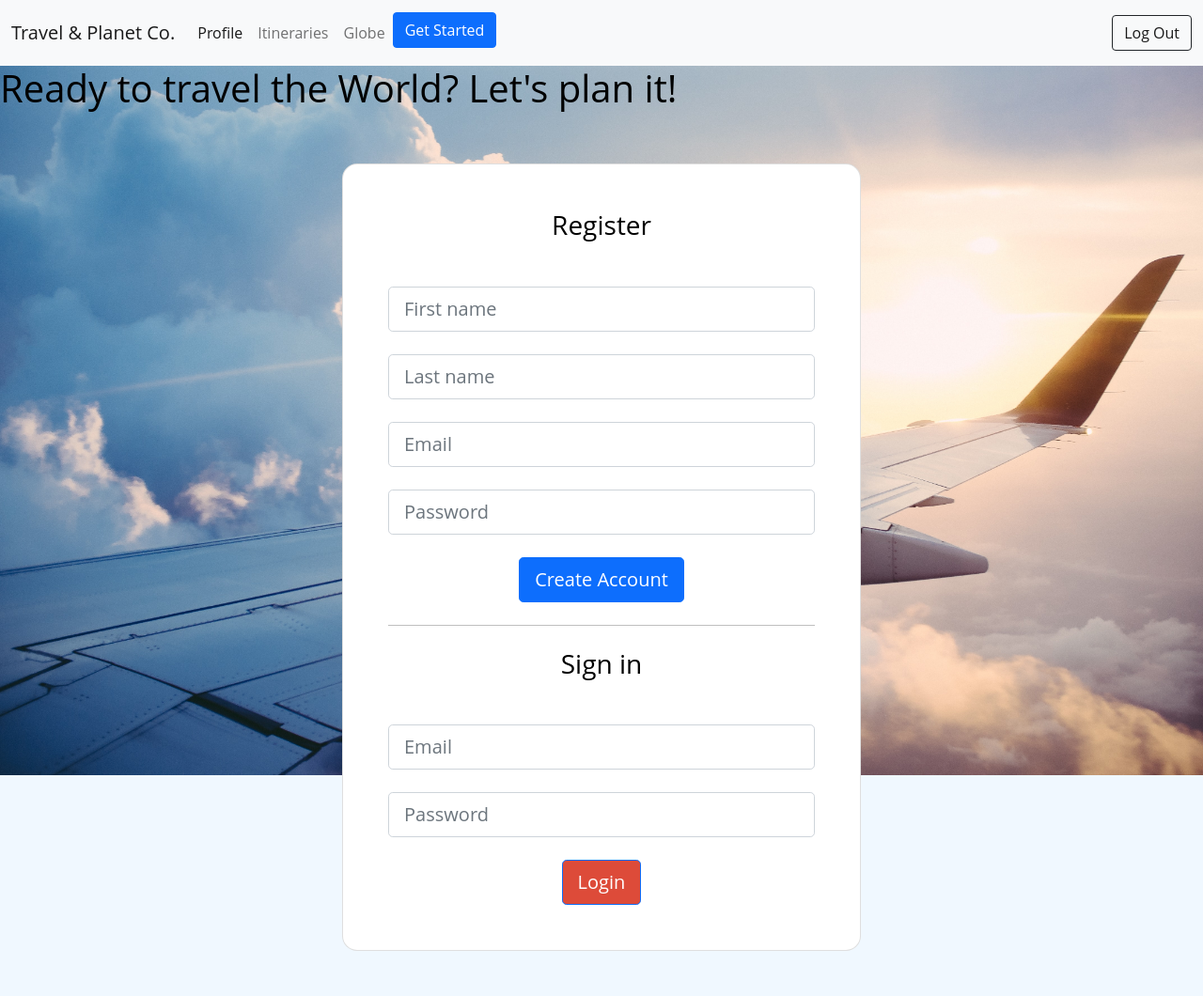
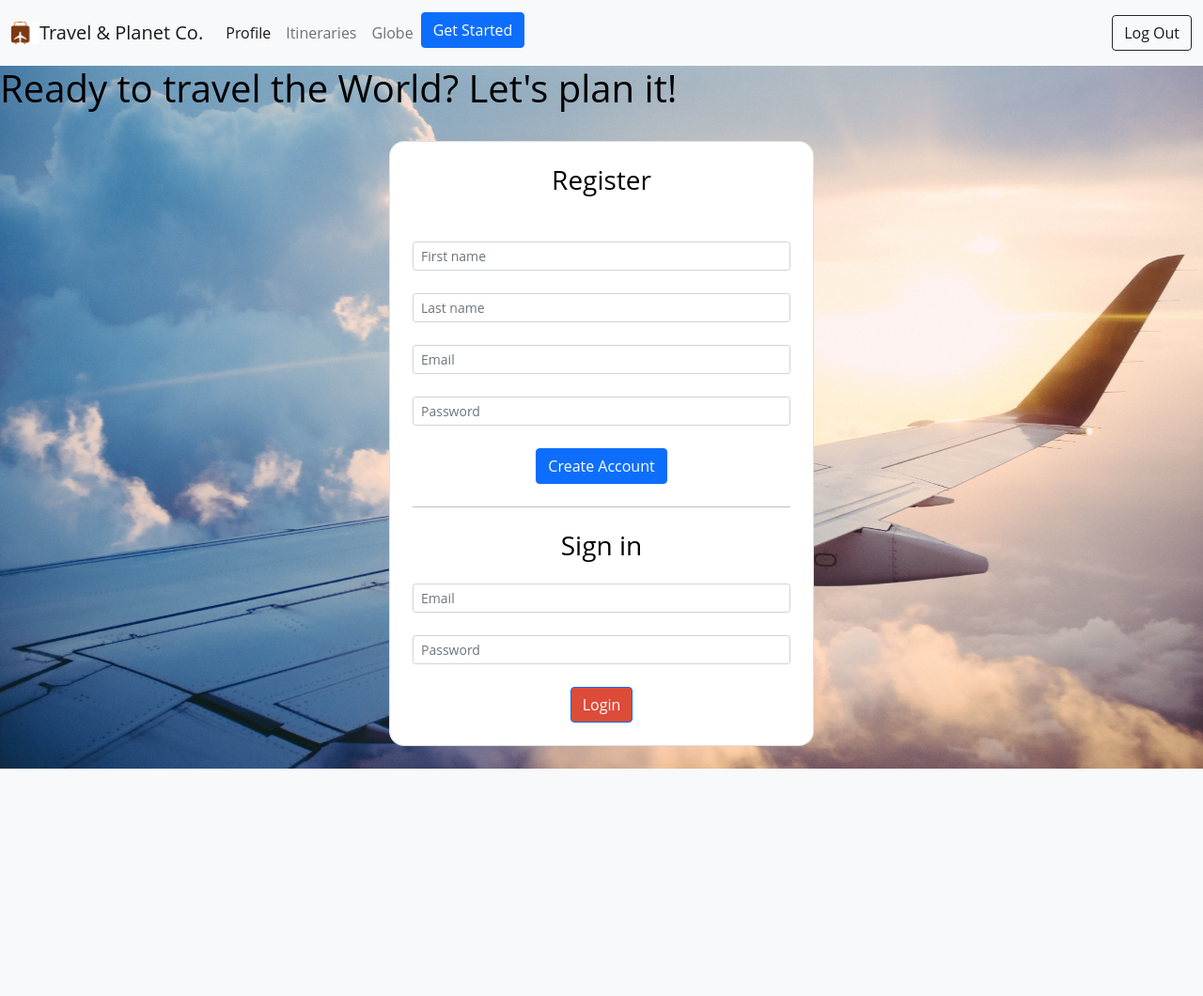
Before and after one commit to victoriaklo/travel-planner, a Flask app: page / in a window 1280 px wide. Shown: the whole page at 94% size. After the commit the page ends 818 px from the top, so only its background shows below. Run offline with Flask 2, Linux system fonts and the light colour scheme.

Commit message:
added logo

```diff
--- a/static/css/login.css
+++ b/static/css/login.css
@@ -10,10 +10,9 @@ body {
 
 
 /* login-registration containers */
-div.container-sm {
-    border: solid black;
-    width: 350px;
+.login-container {
+    height: 500px;
+    width: 500px;
     margin-left: auto;
     margin-right: auto;
-    background-color: #CAD2D9;
 }
--- a/templates/base.html
+++ b/templates/base.html
@@ -22,6 +22,7 @@
 
     <nav class="navbar navbar-expand-lg navbar-light bg-light">
       <div class="container-fluid">
+        <img src="/static/img/logo.png" width="30" height="24" class="d-inline-block align-text-top">
         <a class="navbar-brand" >Travel & Planet Co.  </a>
         <button class="navbar-toggler" type="button" data-bs-toggle="collapse" data-bs-target="#navbarText" aria-controls="navbarText" aria-expanded="false" aria-label="Toggle navigation">
           <span class="navbar-toggler-icon"></span>
--- a/templates/globe_csv.html
+++ b/templates/globe_csv.html
@@ -14,7 +14,8 @@
   <body>
     <nav class="navbar navbar-expand-lg navbar-light bg-light">
       <div class="container-fluid">
-        <a class="navbar-brand" >Travel & Planet Co.  </a>
+        <img src="/static/img/logo.png" width="30" height="24" class="d-inline-block align-text-top">
+        <a class="navbar-brand" >Travel & Planet Co. </a>
         <button class="navbar-toggler" type="button" data-bs-toggle="collapse" data-bs-target="#navbarText" aria-controls="navbarText" aria-expanded="false" aria-label="Toggle navigation">
           <span class="navbar-toggler-icon"></span>
         </button>
--- a/templates/itinerary.html
+++ b/templates/itinerary.html
@@ -8,7 +8,8 @@
 
 <nav class="navbar navbar-expand-lg navbar-light bg-light">
   <div class="container-fluid">
-    <a class="navbar-brand" >Travel & Planet Co.  </a>
+    <img src="/static/img/logo.png" width="30" height="24" class="d-inline-block align-text-top">
+    <a class="navbar-brand">Travel & Planet Co.</a>
     <button class="navbar-toggler" type="button" data-bs-toggle="collapse" data-bs-target="#navbarText" aria-controls="navbarText" aria-expanded="false" aria-label="Toggle navigation">
       <span class="navbar-toggler-icon"></span>
     </button>
--- a/templates/login.html
+++ b/templates/login.html
@@ -7,47 +7,47 @@
 
 
   <h1>Ready to travel the World? Let's plan it!</h1>
-  <section>
-    <div class="container py-5 h-100">
-      <div class="row d-flex justify-content-center align-items-center h-100">
-        <div class="col-md-auto" style="width: 36rem">
+  <section class="login-container">
+    <div class="container p-4">
+      <div class="row d-flex justify-content-center align-items-center">
+        <div class="col-sm-auto" style="width: 36rem">
           <div class="card shadow-2-strong" style="border-radius: 1rem;">
-            <div class="card-body p-5 text-center">
+            <div class="card-body p-4 text-center">
 
               <h3 class="mb-5">Register</h3>
               <form action="/register" method="POST">
                 <div class="form-outline mb-4">
-                  <input type="text" name="first_name" placeholder="First name" class="form-control form-control-lg" required/>
+                  <input type="text" name="first_name" placeholder="First name" class="form-control form-control-sm" required/>
                 </div>
 
                 <div class="form-outline mb-4">
-                  <input type="text" name="last_name" placeholder="Last name" class="form-control form-control-lg" required/>
+                  <input type="text" name="last_name" placeholder="Last name" class="form-control form-control-sm" required/>
                 </div>
 
                 <div class="form-outline mb-4">
-                  <input type="email" name="email" placeholder="Email" class="form-control form-control-lg" required/>
+                  <input type="email" name="email" placeholder="Email" class="form-control form-control-sm" required/>
                 </div>
 
                 <div class="form-outline mb-4">
-                  <input type="password" name="password" placeholder="Password" class="form-control form-control-lg" required/>
+                  <input type="password" name="password" placeholder="Password" class="form-control form-control-sm" required/>
                 </div>
 
-                <button class="btn btn-primary btn-lg btn-block" type="submit">Create Account</button>
+                <button class="btn btn-primary btn-md btn-block" type="submit">Create Account</button>
             </form>
 
             <hr class="my-4">
 
-            <h3 class="mb-5">Sign in</h3>
+            <h3 class="mb-4">Sign in</h3>
             <form action="/login" method="POST">
               <div class="form-outline mb-4">
-                <input type="email" name="email" placeholder="Email" class="form-control form-control-lg" required/>
+                <input type="email" name="email" placeholder="Email" class="form-control form-control-sm" required/>
               </div>
 
 
               <div class="form-outline mb-4">
-                <input type="password" name="password" placeholder="Password" class="form-control form-control-lg" required/>
+                <input type="password" name="password" placeholder="Password" class="form-control form-control-sm" required/>
               </div>
-              <button class="btn btn-lg btn-block btn-primary" style="background-color: #dd4b39;"
+              <button class="btn btn-md btn-block btn-primary" style="background-color: #dd4b39;"
                 type="submit"> Login</button>
             </form>
             </div>
```
Also changed, not shown: static/img/logo.png (added).
